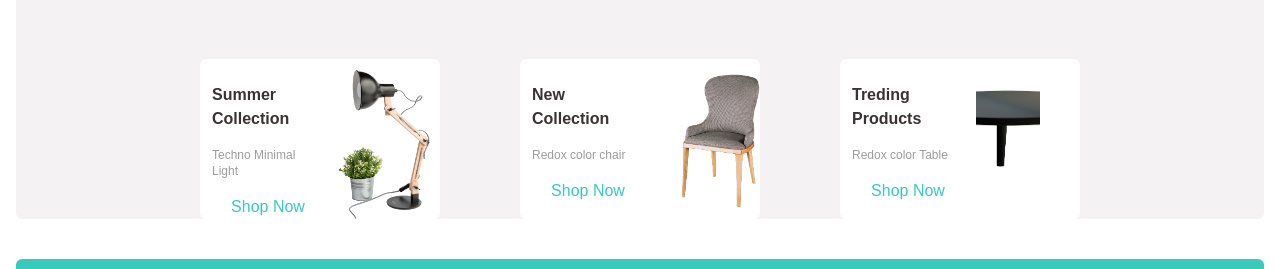
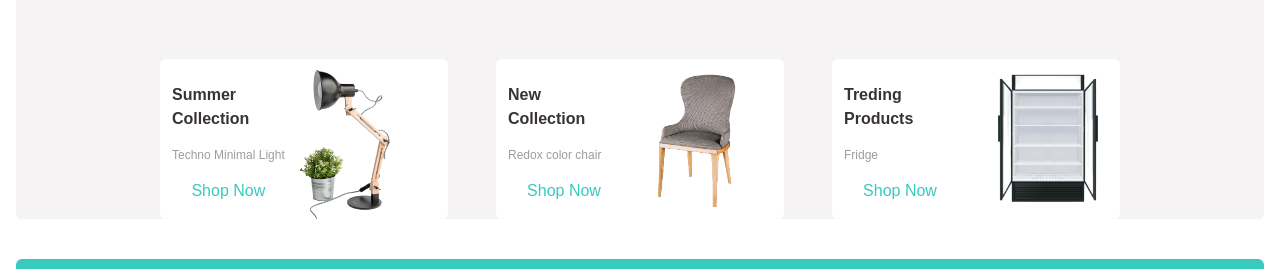
Before and after one commit to Paulhakeem/medusa, a Vue app: page / in a window 1280 px wide. Shown: the part 442-711 px from the top of the page. Built offline with nearby package versions, Linux system fonts and the light colour scheme.

Commit message:
adding something

```diff
--- a/src/components/HomPage.vue
+++ b/src/components/HomPage.vue
@@ -31,8 +31,8 @@ import Products from "./products.vue";
       </div>
     </div>
 
-    <div class="mx-12 top-3 bottom-10 flex justify-center gap-20 flex-wrap">
-      <div class="bg-white w-60 h-40 text-center rounded-md flex ">
+    <div class="mx-12 top-3 bottom-10 flex justify-center gap-12 flex-wrap">
+      <div class="bg-white w-72 h-40 text-center rounded-md flex ">
         <div class="mt-2 cursor-pointer">
           <p class="mx-3 font-semibold font-sans text-left pt-4 text-[#393333]">
             Summer <br />
@@ -50,7 +50,7 @@ import Products from "./products.vue";
 
         <img src="../assets/bulb.png" alt="" />
       </div>
-      <div class="bg-white w-60 h-40 text-center rounded-md flex">
+      <div class="bg-white w-72 h-40 text-center rounded-md flex">
         <div class="mt-2 cursor-pointer">
           <p class="mx-3 font-semibold font-sans text-left pt-4 text-[#393333]">
             New <br />
@@ -68,13 +68,13 @@ import Products from "./products.vue";
 
         <img src="../assets/chair.png" alt="" />
       </div>
-      <div class="bg-white w-60 h-40 text-center rounded-md flex">
+      <div class="bg-white w-72 h-40 text-center rounded-md flex">
         <div class="mt-2 cursor-pointer">
           <p class="mx-3 font-semibold font-sans text-left pt-4 text-[#393333]">
             Treding <br />Products
           </p>
           <p class="mx-3 text-xs font-light text-[#9e9d9d] text-left pt-4">
-            Redox color Table
+            Fridge
           </p>
           <button
             class="mx-3 text-md font-light text-primary mt-3 items-left hover:bg-primary hover:text-white p-1 rounded-full w-28"
@@ -83,7 +83,7 @@ import Products from "./products.vue";
           </button>
         </div>
 
-        <img src="../assets/table.png" alt="" class="w-16 object-cover" />
+        <img src="../assets/fridge.png" alt="" class="" />
       </div>
     </div>
   </div>
```
Also changed, not shown: src/assets/fridge.png (added), src/assets/table.png (deleted).
